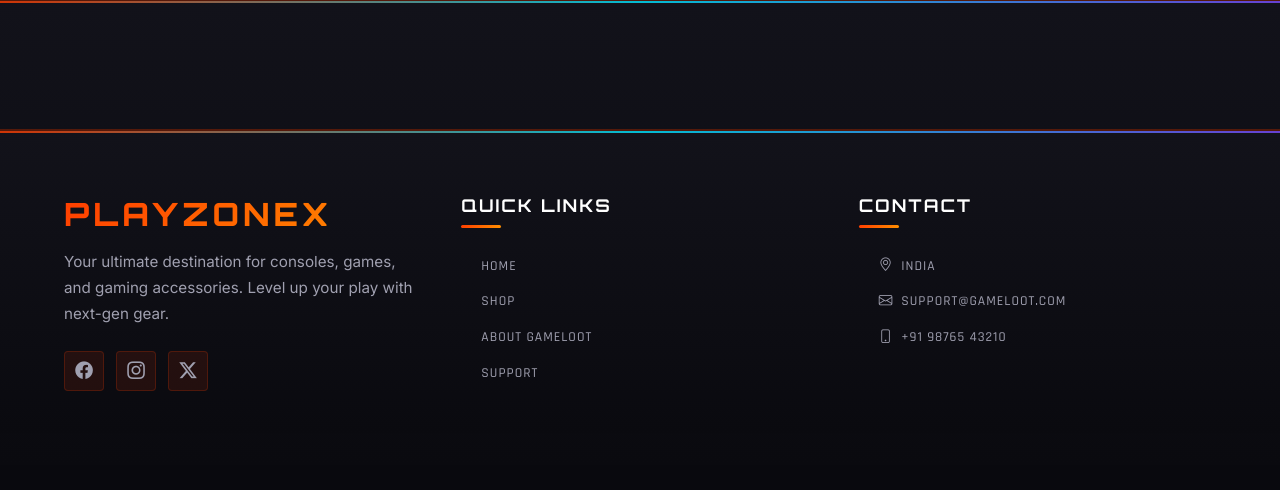
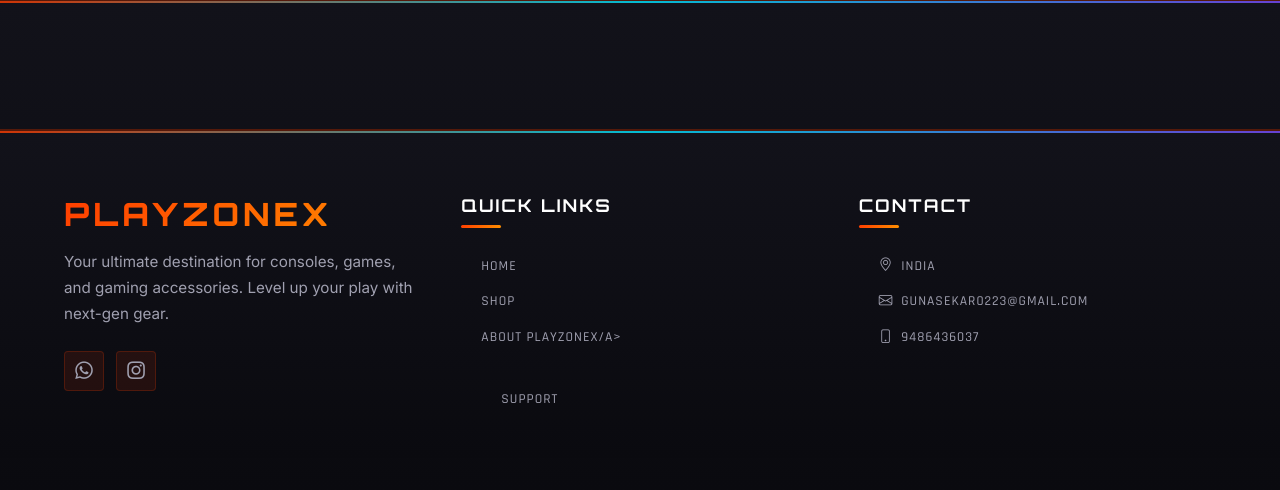
Before and after one commit to guna0223/Django-Game, a Django app: page /accounts/send-otp/ in a window 1280 px wide. Shown: the part 638-1128 px from the top of the page. Before the commit the page ends 1029 px from the top, so only its background shows below. Run offline with Django 5.2, Linux system fonts and the light colour scheme.

Commit message:
new push for footer

```diff
--- a/Elshop/static/css/style.css
+++ b/Elshop/static/css/style.css
@@ -1187,6 +1187,8 @@ textarea.form-control {
     opacity: 0.5;
     transition: all 0.3s ease;
     margin: 0 8px;
+    border: none;          /* Fix for Bootstrap default border making it oval */
+    padding: 0;            /* Fix for Bootstrap default padding */
 }
 
 .hero-carousel .carousel-indicators button.active {
@@ -3435,8 +3437,10 @@ footer::before {
     height: 12px;
     border-radius: 50%;
     background: rgba(255, 255, 255, 0.3);
-    border: 2px solid var(--primary-color);
+    border: 2px solid var(--primary-color) !important;
     transition: all var(--transition);
+    padding: 0;
+    box-sizing: content-box;
 }
 
 .product-carousel .carousel-indicators button.active {
--- a/Elshop/templates/base/includes/footer.html
+++ b/Elshop/templates/base/includes/footer.html
@@ -10,9 +10,8 @@
             </p>
 
             <div class="footer-social">
-                <a href="#" aria-label="Facebook"><i class="bi bi-facebook"></i></a>
+                <a href="#" aria-label="WhatsApp"><i class="bi bi-whatsapp"></i></a>
                 <a href="#" aria-label="Instagram"><i class="bi bi-instagram"></i></a>
-                <a href="#" aria-label="Twitter"><i class="bi bi-twitter-x"></i></a>
             </div>
         </div>
 
@@ -22,7 +21,7 @@
             <ul class="footer-links">
                 <li><a href="{% url 'home_page' %}">Home</a></li>
                 <li><a href="{% url 'products' %}">Shop</a></li>
-                <li><a href="{% url 'about_page' %}">About GameLoot</a></li>
+                <li><a href="{% url 'about_page' %}">About PlayZoneX/a></li>
                 <li><a href="{% url 'contact_page' %}">Support</a></li>
             </ul>
         </div>
@@ -35,13 +34,13 @@
                     <a href="#"><i class="bi bi-geo-alt me-2"></i>India</a>
                 </li>
                 <li>
-                    <a href="mailto:support@gameloot.com">
-                        <i class="bi bi-envelope me-2"></i>support@gameloot.com
+                    <a href="mailto:gunasekar0223@gmail.com">
+                        <i class="bi bi-envelope me-2"></i>gunasekar0223@gmail.com
                     </a>
                 </li>
                 <li>
-                    <a href="tel:+919876543210">
-                        <i class="bi bi-phone me-2"></i>+91 98765 43210
+                    <a href="tel:9486436037">
+                        <i class="bi bi-phone me-2"></i>9486436037
                     </a>
                 </li>
             </ul>
```
